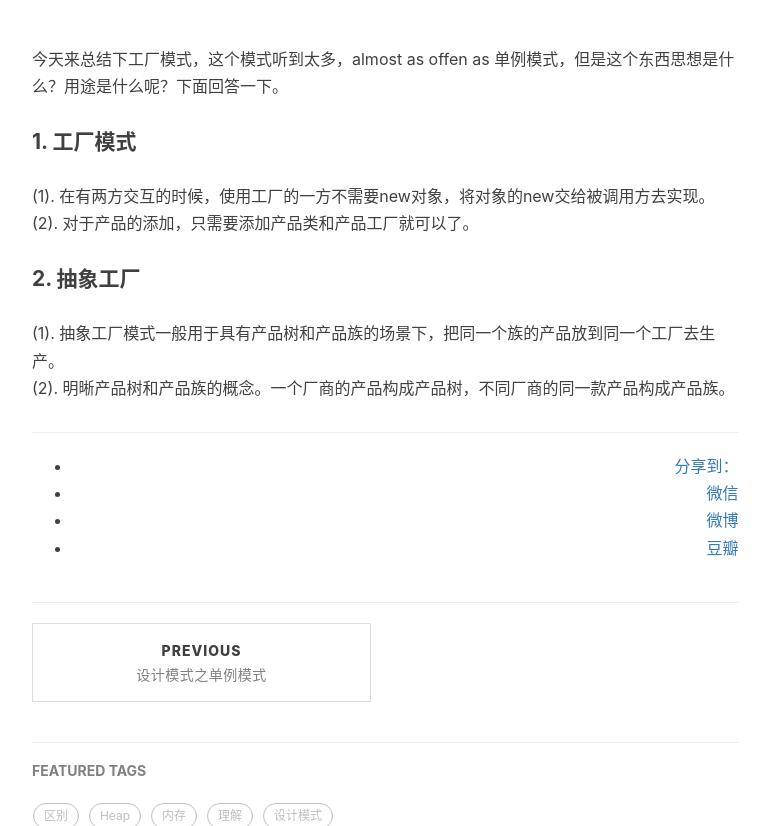
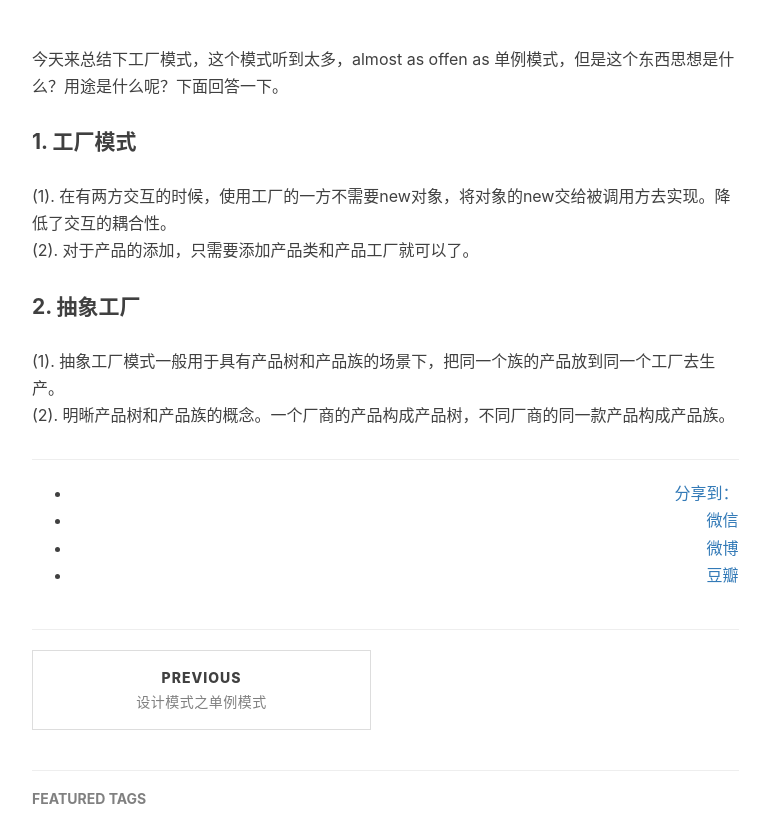
Before and after one commit to baiscjava/basicjava.github.io, a Jekyll site: the page built from _posts/2017-01-16-设计模式之工厂模式.md, in a window 1280 px wide and 900 px high, scrolled down 387 px, cut to the strip 74-900 px from the top of the window. Shown: the whole strip, without its empty margins (233-1003 px from the left). Built offline with Jekyll 4.4.1, drawn with Linux system fonts in a browser that asks for light colours; nearby versions of some CDN libraries; comment, search, counter and statistics services are not loaded.

Commit message:
Update 2017-01-16-设计模式之工厂模式.md

```diff
--- a/_posts/2017-01-16-设计模式之工厂模式.md
+++ b/_posts/2017-01-16-设计模式之工厂模式.md
@@ -11,7 +11,7 @@ tags:
 今天来总结下工厂模式，这个模式听到太多，almost as offen as 单例模式，但是这个东西思想是什么？用途是什么呢？下面回答一下。<br>
 
 #### 1. 工厂模式
-(1). 在有两方交互的时候，使用工厂的一方不需要new对象，将对象的new交给被调用方去实现。<br>
+(1). 在有两方交互的时候，使用工厂的一方不需要new对象，将对象的new交给被调用方去实现。降低了交互的耦合性。<br>
 (2). 对于产品的添加，只需要添加产品类和产品工厂就可以了。<br>
 
 #### 2. 抽象工厂
```
